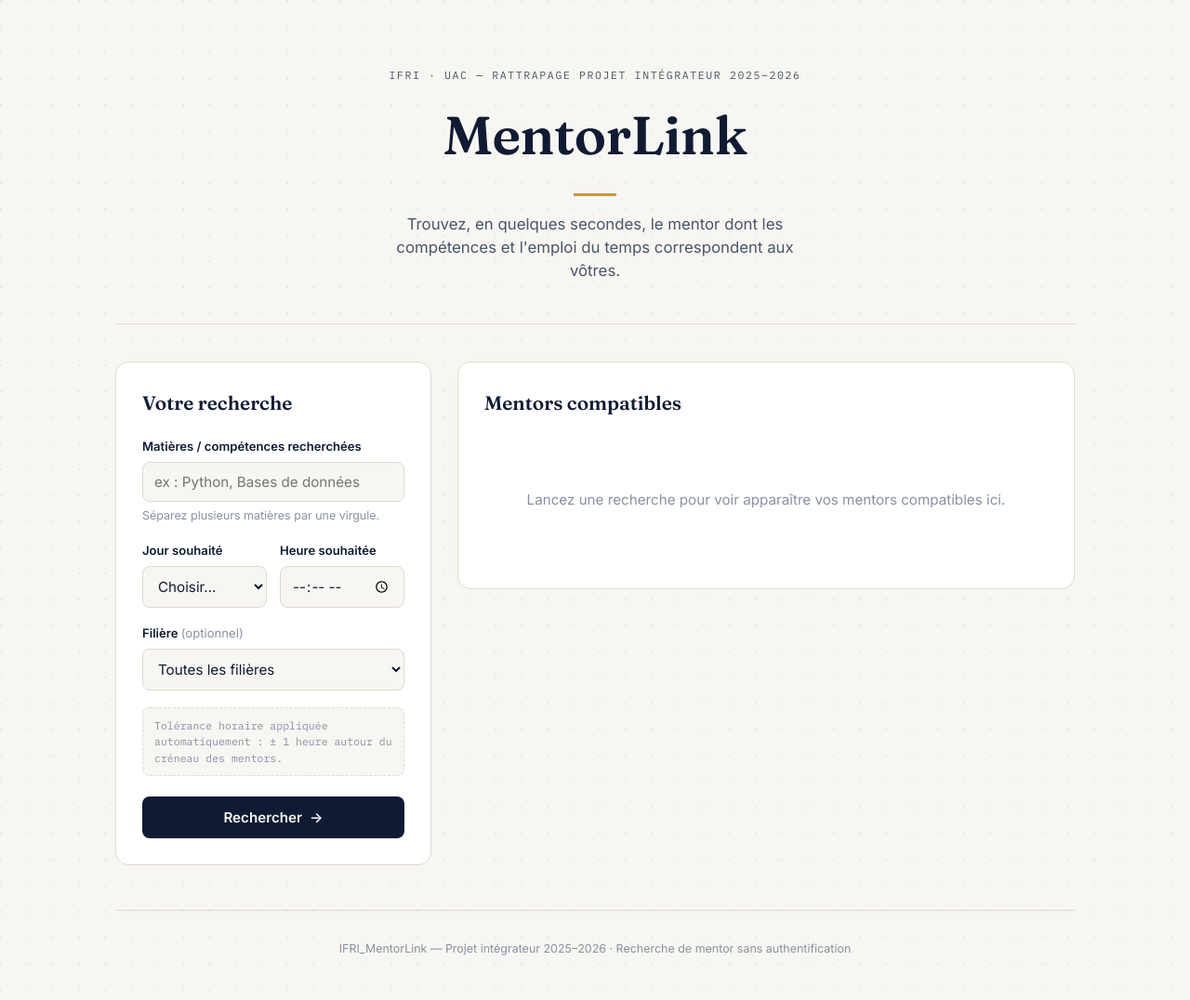
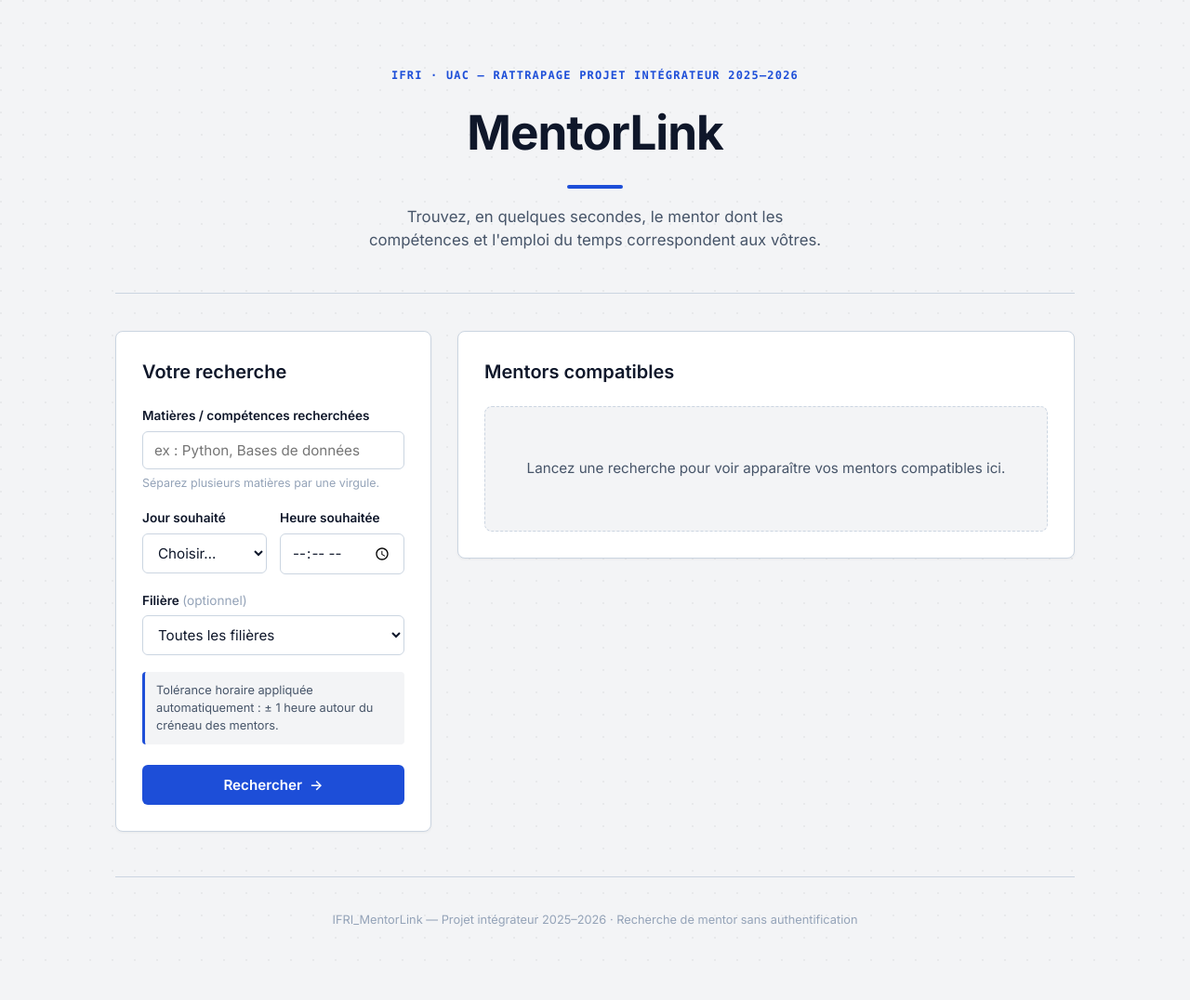
Before and after one commit to yebeloic0-sys/RPIL_2526_YEBE_LOIC, a Flask app: page / in a window 1280 px wide. Shown: the whole page at 93% size. After the commit the page ends 997 px from the top, so only its background shows below. Run offline with Flask 3, Linux system fonts and the light colour scheme.

Commit message:
Mise à jour du design de l'interface MentorLink

```diff
--- a/static/css/style.css
+++ b/static/css/style.css
@@ -1,18 +1,24 @@
 :root {
-  --paper: #F7F6F2;
-  --card: #FFFFFF;
-  --ink: #101B33;
-  --ink-soft: #4A5568;
-  --ink-faint: #8891A3;
-  --gold: #C99A3A;
-  --gold-soft: #EFDDB0;
-  --mint: #2F9E6E;
-  --line: #DEDBD1;
-  --radius: 14px;
+  /* Palette Tech & Académique (Style IFRI / UAC) */
+  --bg-main: #F3F4F6;      /* Gris très clair, classique pour les interfaces d'administration */
+  --card: #FFFFFF;         /* Blanc pur pour les cartes */
+  --text-main: #0F172A;    /* Noir ardoise profond, plus pro que le noir pur */
+  --text-soft: #475569;    /* Gris foncé pour le texte secondaire */
+  --text-faint: #94A3B8;   /* Gris clair pour les indications */
 
-  --font-display: "Fraunces", Georgia, serif;
-  --font-body: "Inter", -apple-system, BlinkMacSystemFont, sans-serif;
-  --font-mono: "IBM Plex Mono", "SFMono-Regular", monospace;
+  --primary: #1D4ED8;      /* Bleu institutionnel et tech */
+  --primary-hover: #1E40AF;
+  --primary-soft: #DBEAFE;
+
+  --match-green: #059669;  /* Vert "succès" standard et lisible */
+  --match-green-soft: #D1FAE5;
+
+  --border: #CBD5E1;       /* Gris moyen pour séparer les éléments proprement */
+  --radius: 8px;           /* Arrondis plus discrets, style "dashboard" */
+
+  /* Typographie moderne et orientée développement */
+  --font-body: "Inter", -apple-system, BlinkMacSystemFont, "Segoe UI", Roboto, sans-serif;
+  --font-mono: "Consolas", "Monaco", "Courier New", monospace; /* Vrai look code */
 }
 
 * { box-sizing: border-box; }
@@ -21,11 +27,11 @@ html { scroll-behavior: smooth; }
 
 body {
   margin: 0;
-  background: var(--paper);
-  background-image:
-    radial-gradient(circle at 1px 1px, rgba(16,27,51,0.06) 1px, transparent 0);
-  background-size: 28px 28px;
-  color: var(--ink);
+  background: var(--bg-main);
+  /* Un motif de fond très léger, type grille de pixels pour le côté IT */
+  background-image: radial-gradient(circle at 1px 1px, rgba(15, 23, 42, 0.05) 1px, transparent 0);
+  background-size: 24px 24px;
+  color: var(--text-main);
   font-family: var(--font-body);
   line-height: 1.5;
   -webkit-font-smoothing: antialiased;
@@ -50,41 +56,43 @@ select:focus-visible {
 .hero {
   text-align: center;
   padding: 24px 0 44px;
-  border-bottom: 1px solid var(--line);
+  border-bottom: 1px solid var(--border);
   margin-bottom: 40px;
 }
 
 .eyebrow {
   font-family: var(--font-mono);
-  font-size: 0.72rem;
-  letter-spacing: 0.14em;
+  font-size: 0.75rem;
+  letter-spacing: 0.1em;
   text-transform: uppercase;
-  color: var(--ink-soft);
+  color: var(--primary);
+  font-weight: 600;
   margin: 0 0 14px;
 }
 
 .hero h1 {
-  font-family: var(--font-display);
-  font-weight: 600;
-  font-size: clamp(2.6rem, 5vw, 3.6rem);
-  letter-spacing: -0.01em;
+  font-family: var(--font-body);
+  font-weight: 700;
+  font-size: clamp(2.2rem, 4vw, 3.2rem);
+  letter-spacing: -0.02em;
   margin: 0 0 14px;
-  color: var(--ink);
+  color: var(--text-main);
 }
 
 .hero h1::after {
   content: "";
   display: block;
-  width: 46px;
-  height: 3px;
-  background: var(--gold);
+  width: 60px;
+  height: 4px;
+  background: var(--primary);
   margin: 18px auto 0;
+  border-radius: 2px;
 }
 
 .tagline {
   font-size: 1.05rem;
-  color: var(--ink-soft);
-  max-width: 480px;
+  color: var(--text-soft);
+  max-width: 500px;
   margin: 18px auto 0;
 }
 
@@ -103,16 +111,17 @@ select:focus-visible {
 
 .panel {
   background: var(--card);
-  border: 1px solid var(--line);
+  border: 1px solid var(--border);
   border-radius: var(--radius);
   padding: 28px;
+  box-shadow: 0 1px 3px rgba(0,0,0,0.05); /* Ombre légère très pro */
 }
 
 .panel h2 {
-  font-family: var(--font-display);
   font-weight: 600;
-  font-size: 1.3rem;
+  font-size: 1.25rem;
   margin: 0 0 22px;
+  color: var(--text-main);
 }
 
 /* ---------- Form ---------- */
@@ -127,15 +136,15 @@ select:focus-visible {
 
 label {
   display: block;
-  font-size: 0.82rem;
+  font-size: 0.85rem;
   font-weight: 600;
-  color: var(--ink);
+  color: var(--text-main);
   margin-bottom: 6px;
 }
 
 .optional {
   font-weight: 400;
-  color: var(--ink-faint);
+  color: var(--text-faint);
   text-transform: none;
   letter-spacing: 0;
 }
@@ -144,41 +153,42 @@ input[type="text"],
 input[type="time"],
 select {
   width: 100%;
-  padding: 11px 12px;
-  border: 1px solid var(--line);
-  border-radius: 8px;
+  padding: 10px 12px;
+  border: 1px solid var(--border);
+  border-radius: 6px;
   font-family: var(--font-body);
   font-size: 0.95rem;
-  color: var(--ink);
-  background: var(--paper);
-  transition: border-color 0.15s ease;
+  color: var(--text-main);
+  background: var(--card);
+  transition: border-color 0.15s ease, box-shadow 0.15s ease;
 }
 
 input[type="text"]:hover,
 input[type="time"]:hover,
-select:hover { border-color: var(--ink-faint); }
+select:hover { border-color: var(--text-faint); }
 
 input[type="text"]:focus,
 input[type="time"]:focus,
 select:focus {
-  border-color: var(--gold);
+  border-color: var(--primary);
+  box-shadow: 0 0 0 3px var(--primary-soft);
   outline: none;
 }
 
 .hint {
   font-size: 0.78rem;
-  color: var(--ink-faint);
+  color: var(--text-faint);
   margin: 6px 0 0;
 }
 
 .tolerance-note {
-  font-family: var(--font-mono);
-  font-size: 0.72rem;
+  font-size: 0.8rem;
   padding: 10px 12px;
-  background: var(--paper);
-  border: 1px dashed var(--line);
-  border-radius: 8px;
-  margin: 4px 0 22px;
+  background: var(--bg-main);
+  border-left: 3px solid var(--primary);
+  border-radius: 4px;
+  margin: 16px 0 22px;
+  color: var(--text-soft);
 }
 
 .btn-search {
@@ -187,23 +197,23 @@ select:focus {
   align-items: center;
   justify-content: center;
   gap: 8px;
-  padding: 13px 20px;
-  background: var(--ink);
-  color: var(--paper);
+  padding: 12px 20px;
+  background: var(--primary);
+  color: var(--card);
   border: none;
-  border-radius: 8px;
+  border-radius: 6px;
   font-family: var(--font-body);
   font-weight: 600;
   font-size: 0.95rem;
   cursor: pointer;
-  transition: background 0.15s ease, transform 0.1s ease;
+  transition: background 0.15s ease;
 }
 
-.btn-search:hover { background: #1C2D52; }
-.btn-search:active { transform: translateY(1px); }
+.btn-search:hover { background: var(--primary-hover); }
+.btn-search:active { transform: scale(0.98); }
 
 .btn-arrow { transition: transform 0.15s ease; }
-.btn-search:hover .btn-arrow { transform: translateX(3px); }
+.btn-search:hover .btn-arrow { transform: translateX(4px); }
 
 /* ---------- Results ---------- */
 
@@ -218,25 +228,28 @@ select:focus {
 
 .count-badge {
   font-family: var(--font-mono);
-  font-size: 0.78rem;
-  color: var(--ink-soft);
-  background: var(--paper);
-  border: 1px solid var(--line);
+  font-size: 0.8rem;
+  font-weight: 600;
+  color: var(--primary);
+  background: var(--primary-soft);
   border-radius: 999px;
-  padding: 3px 12px;
+  padding: 4px 12px;
 }
 
 .empty-state, .error-state {
   padding: 40px 20px;
   text-align: center;
-  color: var(--ink-faint);
+  color: var(--text-soft);
   font-size: 0.95rem;
+  background: var(--bg-main);
+  border-radius: var(--radius);
+  border: 1px dashed var(--border);
 }
 
 .error-state {
-  color: #B4432E;
-  background: #FBEEEA;
-  border: 1px solid #F0CFC5;
+  color: #991B1B;
+  background: #FEF2F2;
+  border: 1px solid #FCA5A5;
   border-radius: 8px;
   padding: 16px;
   text-align: left;
@@ -337,68 +346,71 @@ select:focus {
 .bar-fill {
   display: block;
   height: 100%;
-  background: linear-gradient(90deg, var(--mint), var(--gold));
-  border-radius: 999px;
-  transition: width 0.5s ease;
+  background: var(--match-green);
+  border-radius: 2px;
+  transition: width 0.5s ease-out;
 }
 
 .tags {
   display: flex;
   flex-wrap: wrap;
-  gap: 6px;
+  gap: 8px;
   margin-bottom: 14px;
 }
 
 .tag {
   font-family: var(--font-mono);
-  font-size: 0.74rem;
-  padding: 3px 10px;
-  border-radius: 999px;
+  font-size: 0.75rem;
+  padding: 4px 10px;
+  background: var(--bg-main);
+  color: var(--text-soft);
+  border: 1px solid var(--border);
+  border-radius: 4px;
 }
 
 .tag-match {
-  background: rgba(47,158,110,0.12);
-  color: var(--mint);
-  border: 1px solid rgba(47,158,110,0.35);
+  background: var(--match-green-soft);
+  color: var(--match-green);
+  border-color: var(--match-green);
+  font-weight: 600;
 }
 
 .card-details p {
-  font-size: 0.86rem;
-  margin: 4px 0;
-  color: var(--ink-soft);
+  font-size: 0.88rem;
+  margin: 6px 0;
+  color: var(--text-main);
 }
 
 .detail-label {
-  font-family: var(--font-mono);
-  font-size: 0.7rem;
+  font-size: 0.75rem;
   text-transform: uppercase;
-  letter-spacing: 0.04em;
-  color: var(--ink-faint);
+  font-weight: 600;
+  color: var(--text-faint);
   margin-right: 8px;
 }
 
 .score-breakdown {
   display: flex;
-  gap: 14px;
-  margin-top: 12px;
+  gap: 16px;
+  margin-top: 16px;
   padding-top: 12px;
-  border-top: 1px dashed var(--line);
+  border-top: 1px solid var(--bg-main);
   font-family: var(--font-mono);
-  font-size: 0.72rem;
-  color: var(--ink-faint);
+  font-size: 0.75rem;
+  color: var(--text-soft);
 }
 
-.filiere-match { color: var(--mint); }
+.filiere-match { color: var(--primary); font-weight: bold; }
 
 /* ---------- Footer ---------- */
 
 .site-footer {
   text-align: center;
   margin-top: 48px;
-  padding-top: 20px;
-  border-top: 1px solid var(--line);
-  font-size: 0.78rem;
-  color: var(--ink-faint);
+  padding-top: 24px;
+  border-top: 1px solid var(--border);
+  font-size: 0.8rem;
+  color: var(--text-faint);
 }
 
 @media (prefers-reduced-motion: reduce) {
```
Also changed, not shown: other parts of static/css/style.css (+27 -31 lines).
